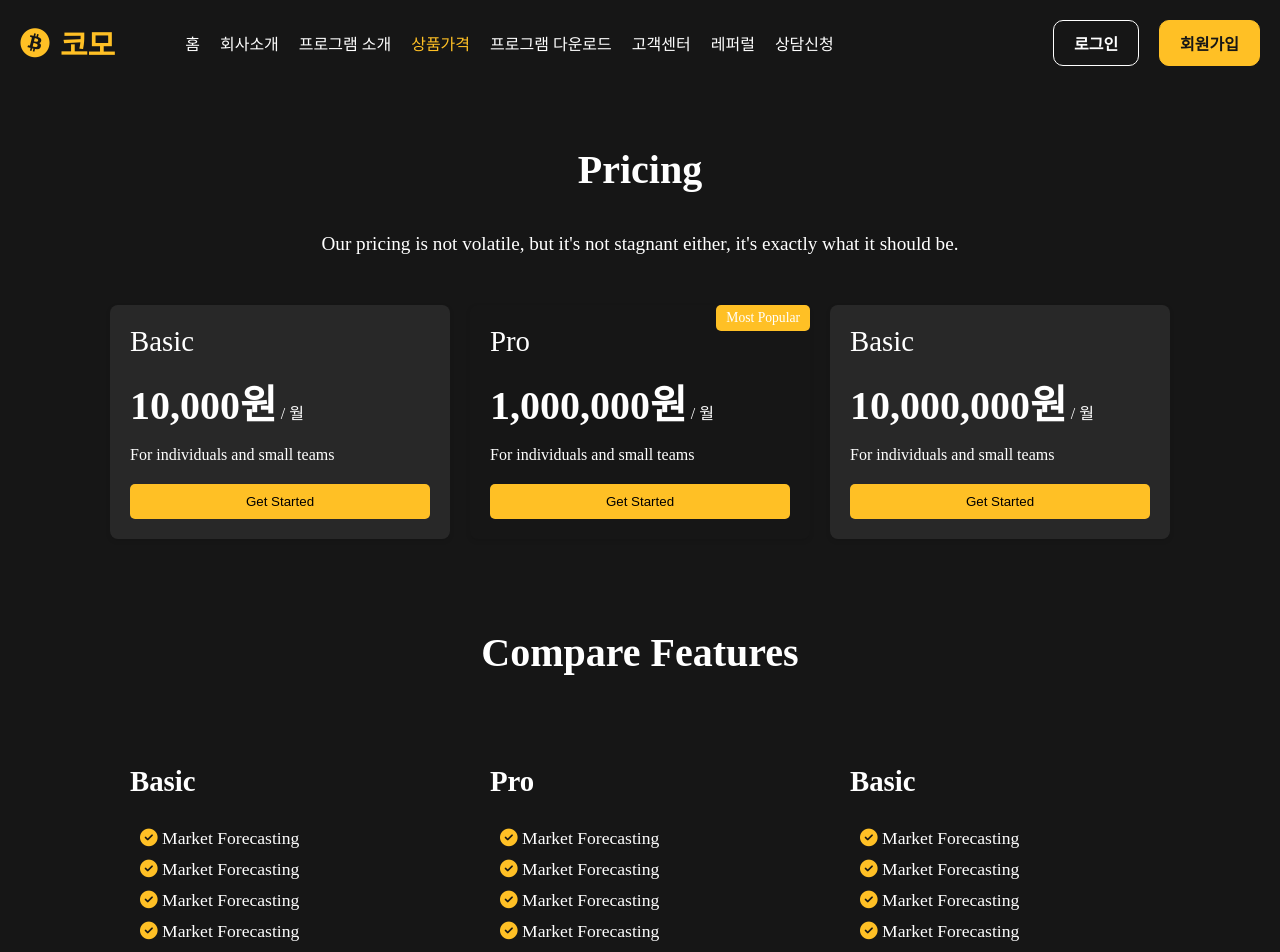
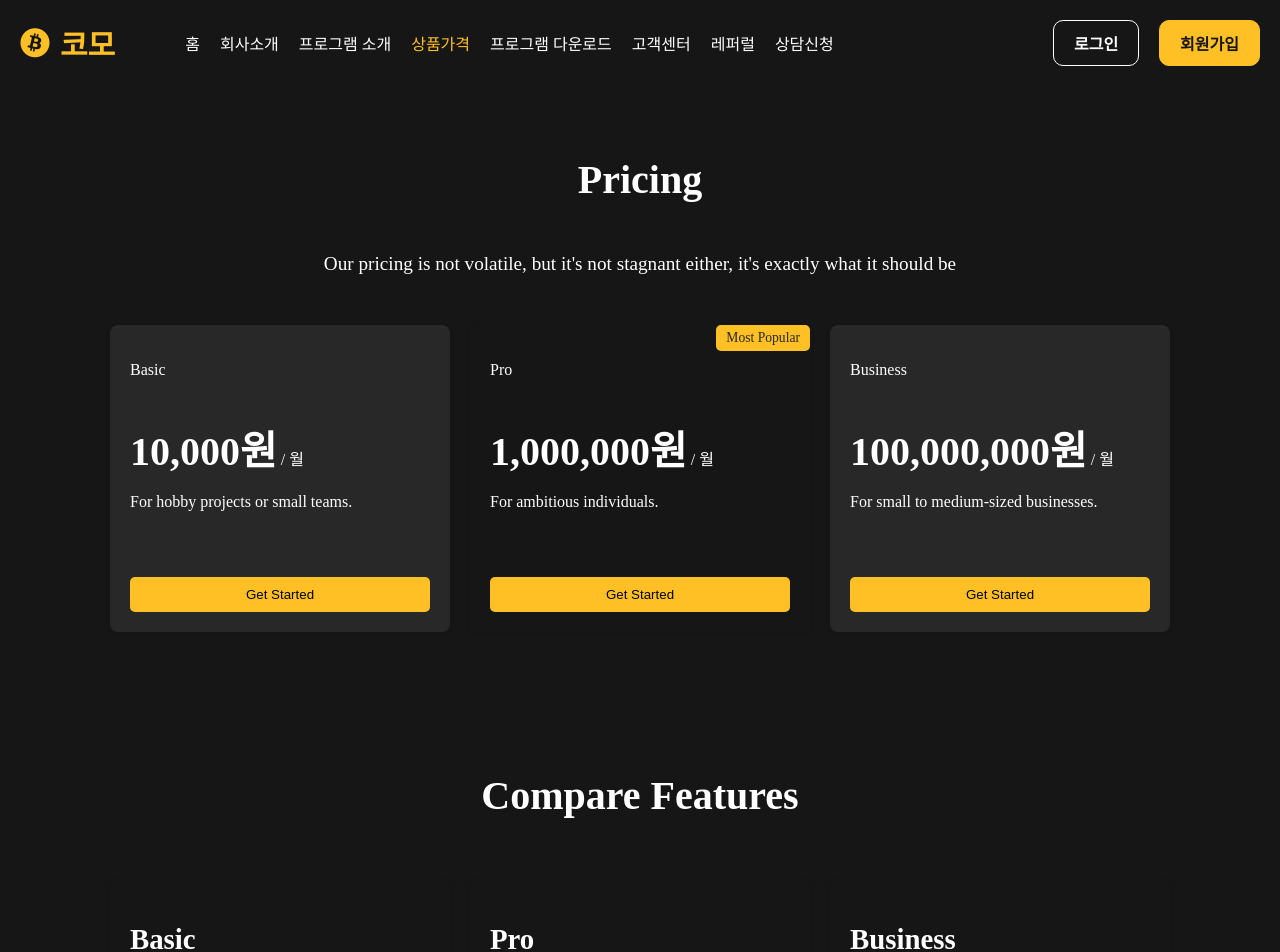
Before and after one commit to Ryugi62/como_website, a Vue app in the folder web/: page /pricing in a window 1280 px wide. Shown: the top 952 px of the page. Built offline with nearby package versions, Linux system fonts and the light colour scheme.

Commit message:
refactor : refactor pricing page

```diff
--- a/web/src/views/PricingView.vue
+++ b/web/src/views/PricingView.vue
@@ -1,140 +1,100 @@
 <template>
   <div class="pricing-view">
     <HeaderComponent />
-    <div class="pricing-container">
+    <section class="pricing-section">
       <h1 class="pricing-title">Pricing</h1>
       <p class="pricing-description">
         Our pricing is not volatile, but it's not stagnant either, it's exactly
-        what it should be.
+        what it should be
       </p>
-      <div class="pricing-list">
+      <div class="pricing-cards">
         <div
-          :key="item.plan"
-          v-for="item in pricingData"
-          class="pricing-item"
-          :class="{ 'popular-item': item.popular }"
+          v-for="plan in pricingPlans"
+          :key="plan.name"
+          class="card-pricing"
+          :class="{ 'is-popular': plan.isPopular }"
         >
-          <div class="item-plan">{{ item.plan }}</div>
-          <div class="item-price">
-            <span>{{ item.price.toLocaleString("ko-KR") }}원</span> / 월
-          </div>
-          <div class="item-detail">{{ item.detail }}</div>
-          <button class="btn-start">Get Started</button>
-
-          <div v-if="item.popular" class="popular">Most Popular</div>
+          <p class="plan-name">{{ plan.name }}</p>
+          <p class="plan-price">
+            <strong>{{ plan.price.toLocaleString("ko-KR") }}원</strong> / 월
+          </p>
+          <p class="plan-details">{{ plan.details }}</p>
+          <button class="button-get-started">Get Started</button>
+          <div v-if="plan.isPopular" class="label-popular">Most Popular</div>
         </div>
       </div>
-    </div>
+    </section>
 
-    <div class="feature-container">
-      <h1 class="feature-title">Compare Features</h1>
-
-      <div class="feature-list">
-        <div class="feature-item" v-for="item in pricingData" :key="item.plan">
-          <h1 class="feature-plan-title">{{ item.plan }}</h1>
-
+    <section class="features-section">
+      <h1 class="features-title">Compare Features</h1>
+      <div class="features-cards">
+        <div v-for="plan in pricingPlans" :key="plan.name" class="card-feature">
+          <h2 class="plan-name">{{ plan.name }}</h2>
           <div
-            v-for="feature in item.features"
-            :key="feature.title"
-            class="feature-detail"
+            v-for="feature in plan.features"
+            :key="feature.name"
+            class="feature-item"
           >
-            <span class="feature-title">
-              <i
-                v-if="feature.available"
-                class="fas fa-check-circle"
-                style="color: #ffc025"
-              ></i>
-
-              {{ feature.title }}
+            <span v-if="feature.isAvailable" class="icon-check">
+              <i class="fas fa-check"></i>
+              {{ feature.name }}
             </span>
           </div>
         </div>
       </div>
-    </div>
+    </section>
+
+    <FooterComponent />
   </div>
 </template>
 
 <script>
 import HeaderComponent from "@/components/HeaderComponent.vue";
+import FooterComponent from "@/components/FooterComponent.vue";
 
 export default {
   name: "PricingView",
   components: {
     HeaderComponent,
+    FooterComponent,
   },
   data() {
     return {
-      pricingData: [
+      pricingPlans: [
         {
-          plan: "Basic",
+          name: "Basic",
           price: 10000,
-          detail: "For individuals and small teams",
-          popular: false,
+          details: "For hobby projects or small teams.",
+          isPopular: false,
           features: [
-            {
-              title: "Market Forecasting",
-              available: true,
-            },
-            {
-              title: "Market Forecasting",
-              available: true,
-            },
-            {
-              title: "Market Forecasting",
-              available: true,
-            },
-            {
-              title: "Market Forecasting",
-              available: true,
-            },
+            { name: "1 User", isAvailable: true },
+            { name: "Unlimited Projects", isAvailable: true },
+            { name: "2GB Storage", isAvailable: true },
+            { name: "Community Support", isAvailable: true },
           ],
         },
         {
-          plan: "Pro",
+          name: "Pro",
           price: 1000000,
-          detail: "For individuals and small teams",
-          popular: true,
+          details: "For ambitious individuals.",
+          isPopular: true,
           features: [
-            {
-              title: "Market Forecasting",
-              available: true,
-            },
-            {
-              title: "Market Forecasting",
-              available: true,
-            },
-            {
-              title: "Market Forecasting",
-              available: true,
-            },
-            {
-              title: "Market Forecasting",
-              available: true,
-            },
+            { name: "5 Users", isAvailable: true },
+            { name: "Unlimited Projects", isAvailable: true },
+            { name: "50GB Storage", isAvailable: true },
+            { name: "Community Support", isAvailable: true },
           ],
         },
         {
-          plan: "Basic",
-          price: 10000000,
-          detail: "For individuals and small teams",
-          popular: false,
+          name: "Business",
+          price: 100000000,
+          details: "For small to medium-sized businesses.",
+          isPopular: false,
           features: [
-            {
-              title: "Market Forecasting",
-              available: true,
-            },
-            {
-              title: "Market Forecasting",
-              available: true,
-            },
-            {
-              title: "Market Forecasting",
-              available: true,
-            },
-            {
-              title: "Market Forecasting",
-              available: true,
-            },
+            { name: "10 Users", isAvailable: true },
+            { name: "Unlimited Projects", isAvailable: true },
+            { name: "100GB Storage", isAvailable: true },
+            { name: "Community Support", isAvailable: true },
           ],
         },
       ],
@@ -142,17 +102,22 @@ export default {
   },
 };
 </script>
+
 <style scoped>
-.pricing-container,
-.feature-container {
+.pricing-section,
+.features-section {
   margin: 0 auto;
   padding: 20px;
   max-width: 1440px;
 }
 
+.pricing-section {
+  margin-bottom: 40px;
+}
+
 .pricing-title,
-.feature-title {
-  margin: 40px 0;
+.features-title {
+  margin: 50px 0;
   font-size: 2.5rem;
   text-align: center;
 }
@@ -163,64 +128,60 @@ export default {
   margin-bottom: 40px;
 }
 
-.pricing-list {
+.pricing-cards,
+.features-cards {
   display: flex;
   flex-wrap: wrap;
   justify-content: center;
 }
 
-.pricing-item {
+.card-pricing,
+.card-feature {
   width: 300px;
   margin: 10px;
   padding: 20px;
+  position: relative;
   box-shadow: 0 2px 5px rgba(0, 0, 0, 0.1);
   border-radius: 8px;
+}
+
+.card-pricing:nth-child(odd) {
   background-color: #282828;
 }
-.pricing-item:nth-child(2) {
-  background-color: inherit;
+
+.card-feature .plan-name {
+  font-size: 1.8rem;
+  margin-bottom: 30px;
 }
 
-.pricing-item .item-plan {
-  font-size: 1.8rem;
+.card-pricing .plan-price {
+  margin-top: 40px;
   margin-bottom: 15px;
 }
 
-.pricing-item .item-price {
-  margin-bottom: 15px;
-}
-.pricing-item .item-price span {
+.card-pricing .plan-price strong {
   font-size: 2.5rem;
   font-weight: bold;
 }
 
-.pricing-item .item-detail {
-  margin-bottom: 20px;
-}
-
-.btn-start {
+.button-get-started {
   width: 100%;
   border: none;
   cursor: pointer;
-  display: block;
   padding: 10px 20px;
+  margin-top: 50px;
   transition: background-color 0.3s;
   border-radius: 5px;
   background-color: #ffc025;
 }
-
-.btn-start:hover {
+.button-get-started:hover {
   background-color: #ff9f00;
 }
 
-.popular-item {
-  position: relative;
-}
-
-.popular {
+.label-popular {
   top: 0;
   right: 0;
-  color: white;
+  color: #282828;
   padding: 5px 10px;
   position: absolute;
   font-size: 0.85rem;
@@ -228,30 +189,18 @@ export default {
   border-radius: 5px;
 }
 
-.feature-list {
+.feature-item {
+  margin-bottom: 15px;
+}
+.feature-item .icon-check {
   display: flex;
-  flex-wrap: wrap;
-  justify-content: center;
+  align-items: center;
 }
-
-.feature-item {
-  width: 300px;
-  margin: 10px;
-  padding: 20px;
-  border-radius: 8px;
-}
-
-.feature-item .feature-plan-title {
-  font-size: 1.8rem;
-  padding-bottom: 10px;
-}
-
-.feature-item .feature-detail {
-  margin-bottom: 10px;
-}
-
-.feature-item .feature-title {
-  font-size: 1.1rem;
-  margin-left: 10px;
+.feature-item .icon-check i {
+  color: white;
+  padding: 5px;
+  margin-right: 10px;
+  border-radius: 5px;
+  background-color: #ffc025;
 }
 </style>
```
